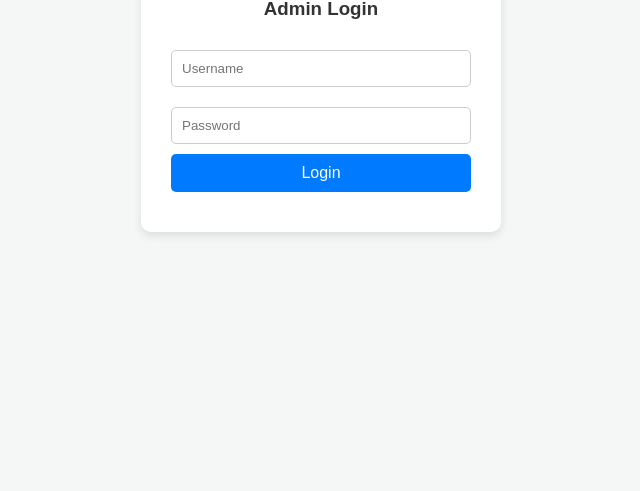
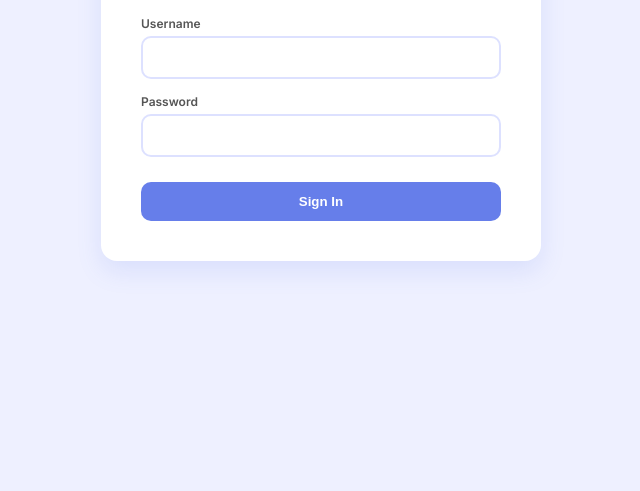
Before and after one commit to kosibsr882-rgb/kosi, a website: page public/login.html in a window 1280 px wide. Shown: the part 309-800 px from the top of the page, without its empty margins (319-959 px from the left). Drawn offline with Linux system fonts and the light colour scheme.

Commit message:
Update login.html

```diff
--- a/public/login.html
+++ b/public/login.html
@@ -1,46 +1,47 @@
 <!DOCTYPE html>
 <html lang="en">
 <head>
-    <meta charset="UTF-8">
-    <meta name="viewport" content="width=device-width, initial-scale=1.0">
-    <title>Fast Mailer - Login</title>
-    <style>
-        body { font-family: sans-serif; background: #f4f7f6; display: flex; justify-content: center; align-items: center; height: 100vh; margin: 0; }
-        .login-card { background: #fff; padding: 30px; border-radius: 10px; box-shadow: 0 4px 10px rgba(0,0,0,0.1); width: 300px; }
-        h3 { text-align: center; margin-bottom: 20px; color: #333; }
-        input { width: 100%; padding: 10px; margin: 10px 0; border: 1px solid #ccc; border-radius: 5px; box-sizing: border-box; }
-        button { width: 100%; padding: 10px; background: #007bff; color: #fff; border: none; border-radius: 5px; cursor: pointer; font-size: 16px; }
-        button:hover { background: #0056b3; }
-        #errorMsg { color: red; font-size: 13px; text-align: center; margin-top: 10px; }
-    </style>
+<meta charset="UTF-8">
+<meta name="viewport" content="width=device-width, initial-scale=1.0">
+<title>Fast Mailer — Login</title>
+<link href="https://fonts.googleapis.com/css2?family=Inter:wght@400;600&display=swap" rel="stylesheet">
+<style>
+    body { font-family: 'Inter', sans-serif; background: #eef0ff; display: flex; align-items: center; justify-content: center; height: 100vh; margin: 0; }
+    .login-card { background: #fff; padding: 40px; border-radius: 16px; box-shadow: 0 10px 25px rgba(102,126,234,0.15); width: 100%; max-width: 360px; text-align: center; }
+    .logo { font-size: 24px; font-weight: 700; color: #1a1a2e; margin-bottom: 25px; }
+    .logo span { color: #667eea; }
+    .field { margin-bottom: 15px; text-align: left; }
+    .field label { font-size: 12px; font-weight: 600; color: #555; margin-bottom: 5px; display: block; }
+    .field input { width: 100%; padding: 12px; border: 2px solid #dde1ff; border-radius: 10px; box-sizing: border-box; outline: none; }
+    .field input:focus { border-color: #667eea; }
+    .login-btn { width: 100%; padding: 12px; background: #667eea; border: none; border-radius: 10px; color: #fff; font-weight: 600; cursor: pointer; margin-top: 10px; }
+    .error { color: #e53e3e; font-size: 12px; margin-top: 10px; display: none; }
+</style>
 </head>
 <body>
 
 <div class="login-card">
-    <h3>Admin Login</h3>
-    <input type="text" id="username" placeholder="Username">
-    <input type="password" id="password" placeholder="Password">
-    <button onclick="login()">Login</button>
-    <div id="errorMsg"></div>
+    <div class="logo">📧 Fast<span>Mailer</span></div>
+    <div class="field"><label>Username</label><input type="text" id="username"></div>
+    <div class="field"><label>Password</label><input type="password" id="password"></div>
+    <button class="login-btn" onclick="login()">Sign In</button>
+    <div id="errorMsg" class="error">Invalid username or password</div>
 </div>
 
 <script>
     async function login() {
         const username = document.getElementById('username').value;
         const password = document.getElementById('password').value;
-        const errorMsg = document.getElementById('errorMsg');
-
         const res = await fetch('/login', {
             method: 'POST',
             headers: { 'Content-Type': 'application/json' },
             body: JSON.stringify({ username, password })
         });
         const data = await res.json();
-
         if (data.success) {
             window.location.href = '/launcher';
         } else {
-            errorMsg.innerText = data.message || 'Invalid credentials';
+            document.getElementById('errorMsg').style.display = 'block';
         }
     }
 </script>
```
